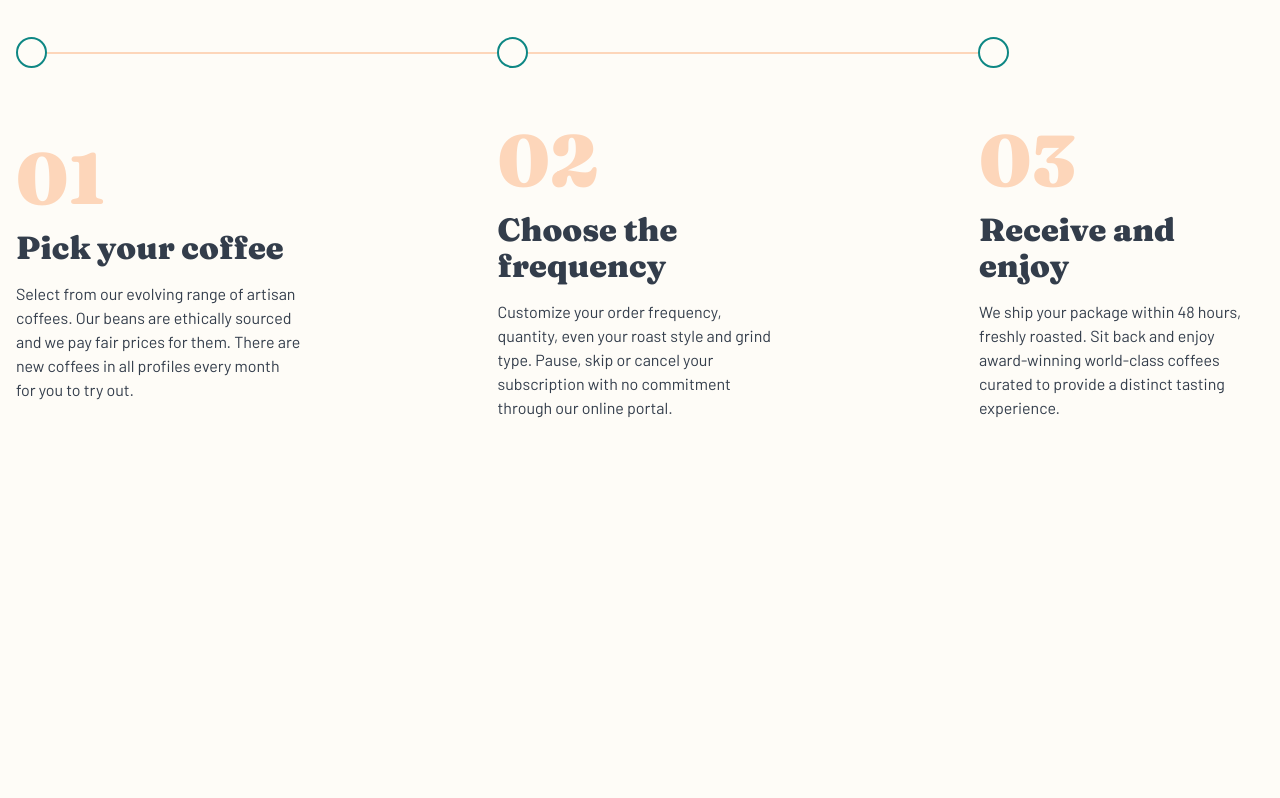
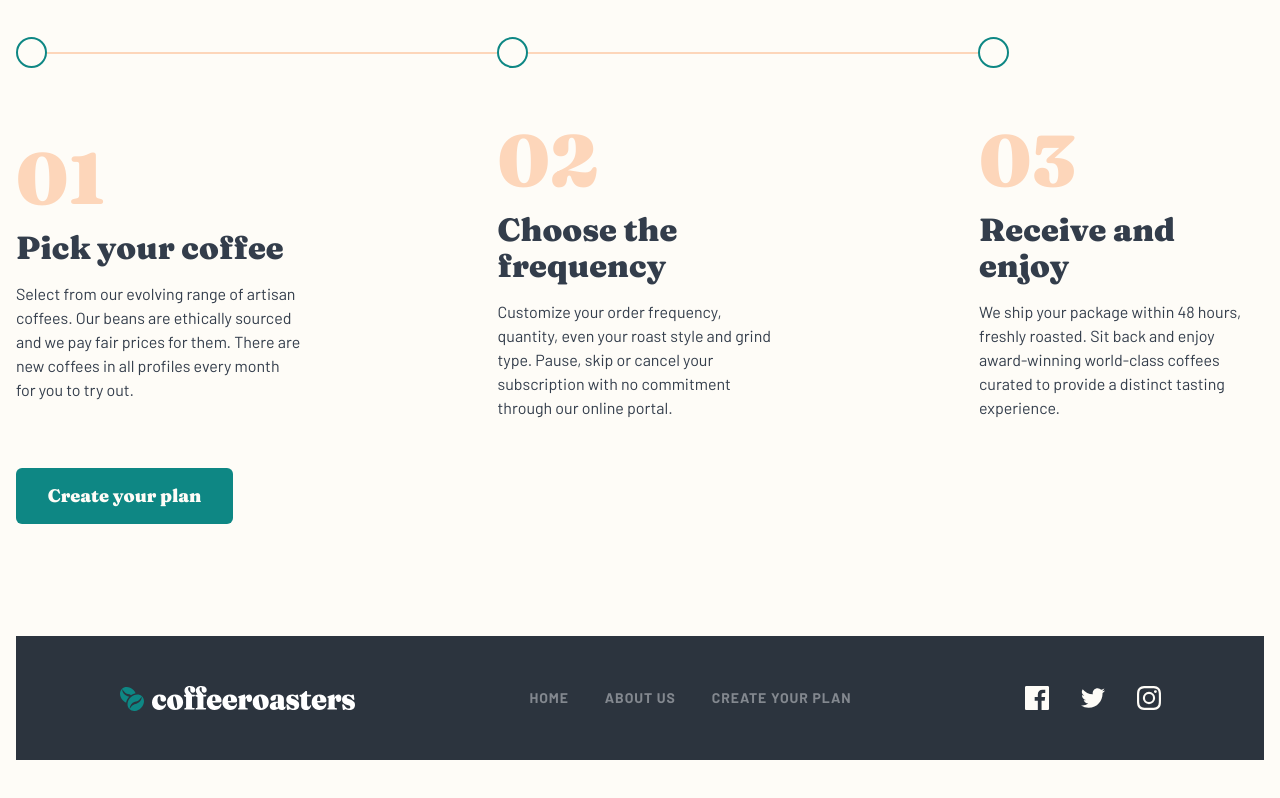
Before and after one commit to Damjan15/Coffeeroasters, a Next.js app: page / in a window 1280 px wide. Shown: the part 2329-3127 px from the top of the page. Before the commit the page ends 2749 px from the top, so only its background shows below. Built offline with nearby package versions, Linux system fonts and the light colour scheme.

Commit message:
footer added, added button in the steps section

```diff
--- a/components/home/Steps.jsx
+++ b/components/home/Steps.jsx
@@ -12,6 +12,10 @@
       <div className="flex flex-col items-center space-y-16 mt-14 md:flex-row md:space-y-0 md:space-x-8 xl:space-x-0 xl:justify-between">
         { steps.map((step) => <Step key={step.id} number={step.stepNum} title={step.title} description={step.description} />)}
       </div>
+
+      <div className="text-center mt-12 md:text-left">
+        <button className="btn">Create your plan</button>
+      </div>
     </section>
   )
 }
--- a/components/index.js
+++ b/components/index.js
@@ -1,5 +1,6 @@
 // Shared Components
 import Header from "./shared/Header";
+import Footer from "./shared/Footer";
 
 // Home Components
 import Hero from "./home/Hero";
@@ -10,6 +11,7 @@
 
 export {
     Header,
+    Footer,
     Hero,
     Collections,
     Choose,
--- /dev/null
+++ b/components/shared/Footer.jsx
@@ -0,0 +1,55 @@
+import Image from "next/image";
+import Link from "next/link";
+import logo from "../../public/assets/shared/desktop/logo-footer.svg";
+import { navLinks } from "../../utils";
+
+const Footer = () => {
+  return (
+    <footer className="my-28 mx-4 bg-[#2C343E] p-8 flex flex-col items-center justify-center lg:flex-row lg:justify-around lg:p-4">
+      <Image src={logo} className="" alt="coffeeroasters-logo" />
+
+      <ul className="flex flex-col items-center justify-center space-y-6 my-9 md:flex-row md:space-y-0 md:space-x-9">
+        {navLinks.map((link) => (
+          <li
+            key={link.id}
+            className="font-bold text-xs leading-[15px] text-grey uppercase tracking-[0.92px] transition-colors ease-in-out duration-300 lg:text-sm hover:text-lightCream"
+          >
+            <Link href={link.route}>{link.name}</Link>
+          </li>
+        ))}
+      </ul>
+
+      <ul className="flex items-center space-x-8">
+        <li>
+          <a href="https://www.facebook.com/" target="_blank">
+            <svg xmlns="http://www.w3.org/2000/svg" width="24" height="24" className="fill-[#FEFCF7] hover:fill-paleOrange">
+              <path
+                d="M22.675 0H1.325C.593 0 0 .593 0 1.325v21.351C0 23.407.593 24 1.325 24H12.82v-9.294H9.692v-3.622h3.128V8.413c0-3.1 1.893-4.788 4.659-4.788 1.325 0 2.463.099 2.795.143v3.24l-1.918.001c-1.504 0-1.795.715-1.795 1.763v2.313h3.587l-.467 3.622h-3.12V24h6.116c.73 0 1.323-.593 1.323-1.325V1.325C24 .593 23.407 0 22.675 0z"
+              />
+            </svg>
+          </a>
+        </li>
+        <li>
+          <a href="https://www.twitter.com/" target="_blank">
+            <svg xmlns="http://www.w3.org/2000/svg" width="24" height="20" className="fill-[#FEFCF7] hover:fill-paleOrange">
+              <path
+                d="M24 2.557a9.83 9.83 0 01-2.828.775A4.932 4.932 0 0023.337.608a9.864 9.864 0 01-3.127 1.195A4.916 4.916 0 0016.616.248c-3.179 0-5.515 2.966-4.797 6.045A13.978 13.978 0 011.671 1.149a4.93 4.93 0 001.523 6.574 4.903 4.903 0 01-2.229-.616c-.054 2.281 1.581 4.415 3.949 4.89a4.935 4.935 0 01-2.224.084 4.928 4.928 0 004.6 3.419A9.9 9.9 0 010 17.54a13.94 13.94 0 007.548 2.212c9.142 0 14.307-7.721 13.995-14.646A10.025 10.025 0 0024 2.557z"
+              />
+            </svg>
+          </a>
+        </li>
+        <li>
+          <a href="https://www.instagram.com/" target="_blank">
+            <svg xmlns="http://www.w3.org/2000/svg" width="24" height="24" className="fill-[#FEFCF7] hover:fill-paleOrange">
+              <path
+                d="M12 2.163c3.204 0 3.584.012 4.85.07 3.252.148 4.771 1.691 4.919 4.919.058 1.265.069 1.645.069 4.849 0 3.205-.012 3.584-.069 4.849-.149 3.225-1.664 4.771-4.919 4.919-1.266.058-1.644.07-4.85.07-3.204 0-3.584-.012-4.849-.07-3.26-.149-4.771-1.699-4.919-4.92-.058-1.265-.07-1.644-.07-4.849 0-3.204.013-3.583.07-4.849.149-3.227 1.664-4.771 4.919-4.919 1.266-.057 1.645-.069 4.849-.069zM12 0C8.741 0 8.333.014 7.053.072 2.695.272.273 2.69.073 7.052.014 8.333 0 8.741 0 12c0 3.259.014 3.668.072 4.948.2 4.358 2.618 6.78 6.98 6.98C8.333 23.986 8.741 24 12 24c3.259 0 3.668-.014 4.948-.072 4.354-.2 6.782-2.618 6.979-6.98.059-1.28.073-1.689.073-4.948 0-3.259-.014-3.667-.072-4.947-.196-4.354-2.617-6.78-6.979-6.98C15.668.014 15.259 0 12 0zm0 5.838a6.162 6.162 0 100 12.324 6.162 6.162 0 000-12.324zM12 16a4 4 0 110-8 4 4 0 010 8zm6.406-11.845a1.44 1.44 0 100 2.881 1.44 1.44 0 000-2.881z"
+              />
+            </svg>
+          </a>
+        </li>
+      </ul>
+    </footer>
+  );
+};
+
+export default Footer;
--- a/pages/_app.js
+++ b/pages/_app.js
@@ -1,4 +1,4 @@
-import { Header } from "../components";
+import { Footer, Header } from "../components";
 import "../styles/globals.css";
 
 export default function App({ Component, pageProps }) {
@@ -6,6 +6,7 @@
     <>
       <Header />
       <Component {...pageProps} />
+      <Footer />
     </>
   );
 }
--- a/styles/globals.css
+++ b/styles/globals.css
@@ -26,6 +26,7 @@
     .line {
         @apply h-[2px] bg-paleOrange;
     }
+
 }
 
 
```
Also changed, not shown: public/assets/shared/desktop/logo-footer.svg (added).
